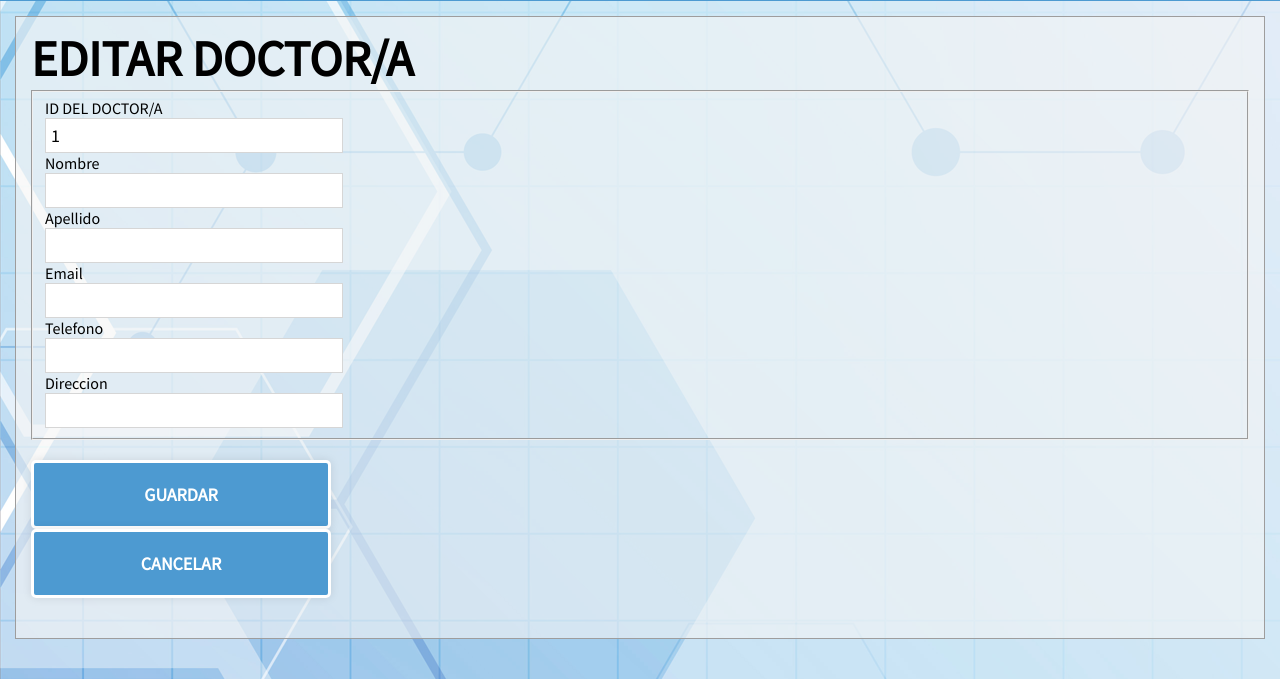
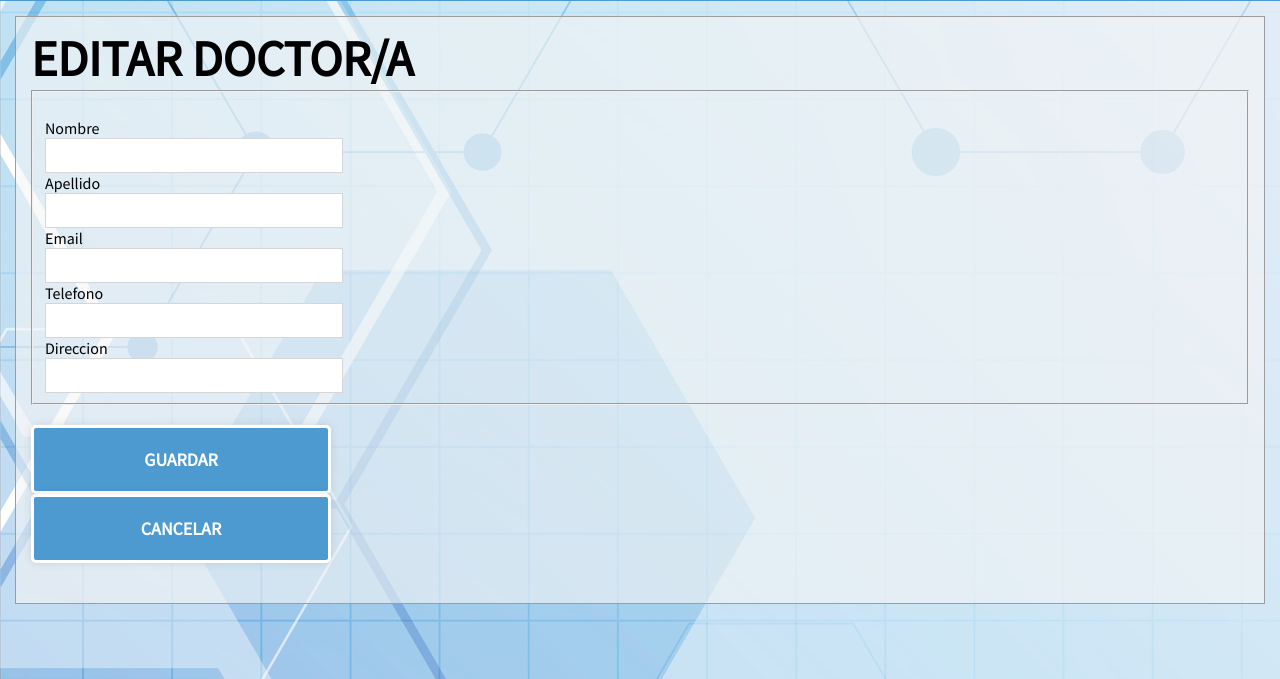
Before and after one commit to Corvus-DDoSKrom/Policlinico, a PHP site: page /edit_doctor?id_doctor=1 in a window 1280 px wide. Shown: the part 69-748 px from the top of the page. Run offline with PHP 8.4, Linux system fonts and the light colour scheme; the visitor is signed in with stand-in values (Sample User, id 1); data that the repository does not hold is empty; some libraries are stand-ins or nearby versions.

Commit message:
Actualizando update db

```diff
--- a/doctor.php
+++ b/doctor.php
@@ -33,7 +33,7 @@ mysqli_close($conn);
             <a href="panel_admin"><i class="fa-solid fa-house-medical"></i> Inicio</a>
             <a href="doctor"><i class="fa-solid fa-user-doctor"></i> Doctor</a>
             <a href="student"><i class="fa-solid fa-graduation-cap"></i> Alumnos</a>
-            <a href="register_specialty"><i class="fa-solid fa-stethoscope"></i> Especialidades</a>
+            <a href="specialty"><i class="fa-solid fa-stethoscope"></i> Especialidades</a>
             <a href="user"><i class="fa-solid fa-user"></i> Usuario</a>
             <a href="about.html"><i class="fa-solid fa-circle-question"></i> Ayuda</a>
             <a href="logout.php"><i class="fa-solid fa-person-walking-arrow-right"></i> Cerrar Sesión</a> <!--este apartado esta para cerrar la sesion de la cuenta ingresada -->
--- a/edit_doctor.php
+++ b/edit_doctor.php
@@ -50,33 +50,31 @@ $view = mysqli_fetch_array($result);
                     <fieldset class="form-4">
                         <div class="form-left">
                             <div>
-                                <label for="name-user">ID DEL DOCTOR/A</label>
-                                </br>
-                                <input class="controls-2" type="text" style="text-transform:uppercase;" name="id_doctor" id="id_doctor" value="<?php echo $_GET['id_doctor']; ?>" readonly></br>
+                                <input type="hidden" class="controls-2" style="text-transform:uppercase;" name="id_doctor" id="id_doctor" value="<?php echo $_GET['id_doctor']; ?>" readonly></br>
                             </div>
                             <div>
                                 <label for="nombre">Nombre</label>
                                 <br>
-                                <input class="controls-2" type="text" style="text-transform:uppercase;" name="name_doctor" id="name">
+                                <input class="controls-2" type="text" style="text-transform:uppercase;" name="name_doctor" id="name" value="<?php echo $view['name_doctor']; ?>">
                             </div>
                             <div>
                                 <label for="apellido">Apellido</label>
                                 <br>
-                                <input class="controls-2" type="text" style="text-transform:uppercase;" name="surname_doctor" id="surname">
+                                <input class="controls-2" type="text" style="text-transform:uppercase;" name="surname_doctor" id="surname" value="<?php echo $view['surname_doctor']; ?>">
                             </div>
                             <div>
                                 <label for="email">Email</label>
                                 <br>
-                                <input class="controls-2" type="email" name="email_doctor" id="email">
+                                <input class="controls-2" type="email" name="email_doctor" id="email" value="<?php echo $view['email_doctor']; ?>">
                             </div>
                             <div>
                                 <label for="telefono">Telefono</label>
                                 <br>
-                                <input class="controls-2" type="text" name="phone_doctor" id="phone">
+                                <input class="controls-2" type="text" name="phone_doctor" id="phone" value="<?php echo $view['phone_doctor']; ?>">
                             <div>
                                 <label for="direc">Direccion</label>
                                 </br>
-                                <input class="controls-2" type="text" name="direction_doctor" id="doctor">
+                                <input class="controls-2" type="text" name="direction_doctor" id="doctor" value="<?php echo $view['direction_doctor']; ?>">
                             </div>
                         </div>
                     </fieldset>
--- a/edit_patient.php
+++ b/edit_patient.php
@@ -43,9 +43,12 @@ $view = mysqli_fetch_array($result);
         <div class="form-5">
             <div class="form-2">
                 <h1>EDITAR USUARIO</h1>
-                <form method="post" action="register_patient">
+                <form method="post" action="edit_patient">
                     <fieldset class="form-4">
                         <div class="form-left">
+                            <div>
+                                <input type="hidden" name="id_patient" value="<?php echo $view['id_patient']; ?>">
+                            </div>
                             <div>
                                 <label for="nombre">NOMBRE</label>
                                 <br>
--- a/edit_students.php
+++ b/edit_students.php
@@ -49,9 +49,7 @@ $view = mysqli_fetch_array($result);
                     <fieldset class="form-4">
                         <div class="form-left">
                             <div>
-                                <label for="name-user">ID DEL ALUMNO</label>
-                                </br>
-                                <input class="controls-2" type="text" style="text-transform:uppercase;" name="id_alumno" id="id_alumno" value="<?php echo $_GET['id_alumno']; ?>" readonly></br>
+                                <input type="hidden" class="controls-2" style="text-transform:uppercase;" name="id_alumno" id="id_alumno" value="<?php echo $_GET['id_alumno']; ?>" readonly></br>
                             </div>
                             <div>
                                 <label for="nombre">NOMBRE:</label>
--- a/edit_user.php
+++ b/edit_user.php
@@ -54,10 +54,7 @@ $view = mysqli_fetch_array($result);
                     <fieldset class="form-4">
                         <div class="form-left">
                             <div>
-                                <label for="name-user">ID DEL USUARIO</label>
-                                </br>
-                                <input class="controls-2" type="text" style="text-transform:uppercase;" name="id_username" id="id_usuario" value="<?php echo $_GET['id_user']; ?>" readonly></br> <!--este apartado esta para registrar el id del usuario -->
-                            </div>
+                                <input type="hidden" class="controls-2" style="text-transform:uppercase;" name="id_username" id="id_usuario" value="<?php echo $_GET['id_user']; ?>" readonly></br> <!--este apartado esta para registrar el id del usuario -->
                             <div>
                                 <label for="name-user">NOMBRE DE USUARIO</label>
                                 </br>
```
Also changed, not shown: edit_specialty.php (+2 -6 lines).
